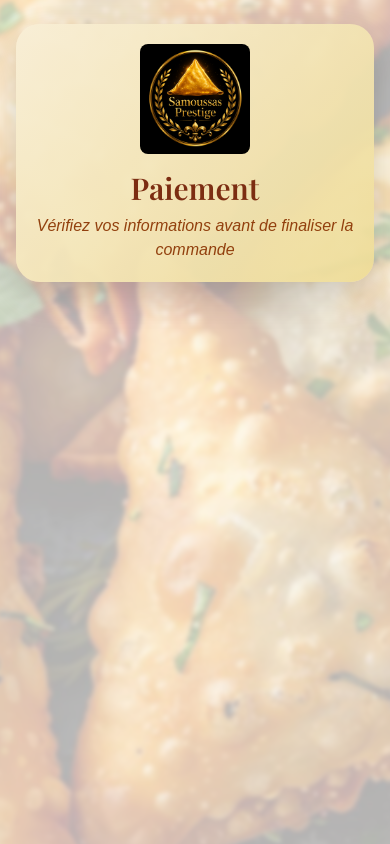
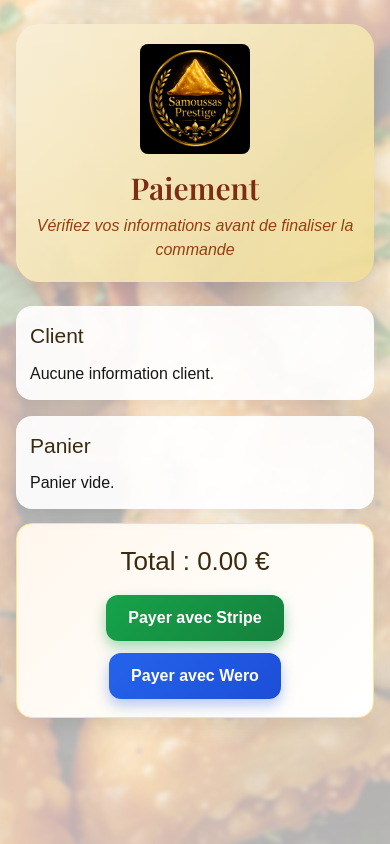
Before and after one commit to phil-mvp/supermvp-web, a Next.js app: page /paiement in a window 390 px wide. Built offline with nearby package versions, Linux system fonts and the light colour scheme.

Commit message:
responsive paiement logo mobile

```diff
--- a/app/paiement/page.tsx
+++ b/app/paiement/page.tsx
@@ -133,7 +133,7 @@ export default function PaiementPage() {
 
       {/* CONTENU */}
       <div className="relative z-10 mx-auto w-full max-w-5xl">
-        {/* HEADER CORRIGÉ */}
+        {/* HEADER PREMIUM */}
         <section
           className="mt-3 mb-6 rounded-[24px] px-4 py-5 shadow-[0_14px_35px_rgba(0,0,0,0.16)] md:px-6 md:py-6"
           style={{
@@ -142,7 +142,6 @@ export default function PaiementPage() {
           }}
         >
           <div className="grid items-center gap-4 md:grid-cols-[190px_1fr_190px]">
-
             {/* LOGO MOBILE */}
             <div className="flex justify-center md:hidden">
               <img
@@ -161,7 +160,6 @@ export default function PaiementPage() {
               />
             </div>
 
-            {/* TEXTE */}
             <div className="text-center">
               <h1
                 style={{ fontFamily: "'Playfair Display', serif" }}
@@ -183,39 +181,291 @@ export default function PaiementPage() {
                 className="w-[110px] lg:w-[120px] object-contain rounded-lg"
               />
             </div>
-
           </div>
         </section>
 
-        {/* 👉 TOUT LE RESTE DE TON CODE NE CHANGE PAS */}
+        <div className="grid gap-4 lg:grid-cols-[1fr_1.05fr]">
+          {/* CLIENT */}
+          <section
+            style={{
+              backgroundColor: "rgba(255,255,255,0.92)",
+              borderRadius: "16px",
+              padding: "14px",
+              boxShadow: "0 6px 18px rgba(0,0,0,0.08)",
+            }}
+          >
+            <h2
+              style={{
+                margin: "0 0 10px 0",
+                fontSize: "21px",
+                color: "#3a2a10",
+              }}
+            >
+              Client
+            </h2>
+
+            {client ? (
+              <div style={{ display: "grid", gap: "7px", fontSize: "15px" }}>
+                <p style={{ margin: 0 }}>
+                  <strong>Nom :</strong> {client.nom}
+                </p>
+                <p style={{ margin: 0 }}>
+                  <strong>Email :</strong> {client.email}
+                </p>
+                <p style={{ margin: 0 }}>
+                  <strong>Téléphone :</strong> {client.telephone}
+                </p>
+                <p style={{ margin: 0 }}>
+                  <strong>Adresse :</strong> {client.adresse}
+                </p>
+              </div>
+            ) : (
+              <p style={{ margin: 0 }}>Aucune information client.</p>
+            )}
+          </section>
+
+          {/* PANIER */}
+          <section
+            style={{
+              backgroundColor: "rgba(255,255,255,0.92)",
+              borderRadius: "16px",
+              padding: "14px",
+              boxShadow: "0 6px 18px rgba(0,0,0,0.08)",
+            }}
+          >
+            <h2
+              style={{
+                margin: "0 0 10px 0",
+                fontSize: "21px",
+                color: "#3a2a10",
+              }}
+            >
+              Panier
+            </h2>
+
+            {panier.length === 0 ? (
+              <p style={{ margin: 0 }}>Panier vide.</p>
+            ) : (
+              <div style={{ display: "grid", gap: "10px" }}>
+                {panier.map((produit, index) => {
+                  const quantite = produit.quantite ?? 1;
+                  const sousTotal = produit.prix * quantite;
+
+                  return (
+                    <div
+                      key={`${produit.id}-${index}`}
+                      style={{
+                        border: "1px solid #ead7a4",
+                        borderRadius: "10px",
+                        padding: "10px 12px",
+                        background: "linear-gradient(135deg, #fffdf8, #fff7ed)",
+                      }}
+                    >
+                      <p
+                        style={{
+                          margin: 0,
+                          fontWeight: "bold",
+                          fontSize: "16px",
+                          color: "#4b2e05",
+                        }}
+                      >
+                        {produit.nom}
+                      </p>
+
+                      <p style={{ margin: "5px 0 0 0", fontSize: "14px" }}>
+                        Prix : {produit.prix.toFixed(2)} € — Quantité :{" "}
+                        {quantite}
+                      </p>
+
+                      <p
+                        style={{
+                          margin: "5px 0 0 0",
+                          fontSize: "14px",
+                          fontWeight: "bold",
+                        }}
+                      >
+                        Sous-total : {sousTotal.toFixed(2)} €
+                      </p>
+                    </div>
+                  );
+                })}
+              </div>
+            )}
+          </section>
+        </div>
+
+        {/* TOTAL + BOUTONS */}
+        <div
+          style={{
+            marginTop: "14px",
+            background: "linear-gradient(135deg, #fff7ed, #ffffff)",
+            borderRadius: "16px",
+            padding: "18px 14px",
+            textAlign: "center",
+            boxShadow: "0 8px 20px rgba(0,0,0,0.08)",
+            border: "1px solid #fde68a",
+          }}
+        >
+          <h2
+            style={{
+              margin: "0 0 14px 0",
+              fontSize: "26px",
+              color: "#3a2a10",
+            }}
+          >
+            Total : {total.toFixed(2)} €
+          </h2>
+
+          <div
+            style={{
+              display: "flex",
+              justifyContent: "center",
+              gap: "12px",
+              flexWrap: "wrap",
+            }}
+          >
+            <button
+              type="button"
+              onClick={allerVersStripe}
+              disabled={chargement}
+              style={{
+                padding: "11px 22px",
+                fontSize: "16px",
+                background: "linear-gradient(135deg, #16a34a, #15803d)",
+                color: "white",
+                border: "none",
+                borderRadius: "12px",
+                cursor: chargement ? "not-allowed" : "pointer",
+                opacity: chargement ? 0.7 : 1,
+                fontWeight: "bold",
+                boxShadow: "0 6px 14px rgba(22,163,74,0.4)",
+              }}
+            >
+              {chargement ? "Redirection..." : "Payer avec Stripe"}
+            </button>
+
+            <button
+              type="button"
+              onClick={() => setShowWero(true)}
+              style={{
+                padding: "11px 22px",
+                fontSize: "16px",
+                background: "linear-gradient(135deg, #2563eb, #1d4ed8)",
+                color: "white",
+                border: "none",
+                borderRadius: "12px",
+                cursor: "pointer",
+                fontWeight: "bold",
+                boxShadow: "0 6px 14px rgba(37,99,235,0.35)",
+              }}
+            >
+              Payer avec Wero
+            </button>
+          </div>
+        </div>
       </div>
 
-      {/* POPUP WERO (inchangée) */}
+      {/* POPUP WERO CENTRÉE */}
       {showWero && (
-        <div style={{ position: "fixed", inset: 0, backgroundColor: "rgba(0,0,0,0.45)", display: "flex", alignItems: "center", justifyContent: "center", zIndex: 50, padding: "20px" }}>
-          <div style={{ width: "100%", maxWidth: "460px", background: "white", borderRadius: "18px", padding: "24px", boxShadow: "0 20px 50px rgba(0,0,0,0.25)", textAlign: "center" }}>
-            <h2 style={{ margin: "0 0 10px 0", color: "#1d4ed8", fontSize: "24px" }}>
+        <div
+          style={{
+            position: "fixed",
+            inset: 0,
+            backgroundColor: "rgba(0,0,0,0.45)",
+            display: "flex",
+            alignItems: "center",
+            justifyContent: "center",
+            zIndex: 50,
+            padding: "20px",
+          }}
+        >
+          <div
+            style={{
+              width: "100%",
+              maxWidth: "460px",
+              background: "white",
+              borderRadius: "18px",
+              padding: "24px",
+              boxShadow: "0 20px 50px rgba(0,0,0,0.25)",
+              textAlign: "center",
+            }}
+          >
+            <h2
+              style={{
+                margin: "0 0 10px 0",
+                color: "#1d4ed8",
+                fontSize: "24px",
+              }}
+            >
               Paiement Wero
             </h2>
 
-            <p style={{ margin: "0 0 8px 0", fontSize: "15px", color: "#374151" }}>
+            <p
+              style={{
+                margin: "0 0 8px 0",
+                fontSize: "15px",
+                color: "#374151",
+              }}
+            >
               Envoyez <strong>{total.toFixed(2)} €</strong> au numéro :
             </p>
 
-            <p style={{ margin: "0 0 14px 0", fontSize: "22px", fontWeight: "bold", color: "#0f172a" }}>
+            <p
+              style={{
+                margin: "0 0 14px 0",
+                fontSize: "22px",
+                fontWeight: "bold",
+                color: "#0f172a",
+              }}
+            >
               07 66 08 97 75
             </p>
 
-            <p style={{ margin: "0 0 18px 0", fontSize: "14px", color: "#6b7280" }}>
+            <p
+              style={{
+                margin: "0 0 18px 0",
+                fontSize: "14px",
+                color: "#6b7280",
+              }}
+            >
               Merci d’indiquer votre nom lors du paiement.
             </p>
 
-            <div style={{ display: "flex", justifyContent: "center", gap: "12px", flexWrap: "wrap" }}>
-              <button onClick={onPaiementWeroEffectue} style={{ padding: "11px 18px", background: "#16a34a", color: "white", borderRadius: "10px", border: "none", cursor: "pointer", fontWeight: "bold" }}>
+            <div
+              style={{
+                display: "flex",
+                justifyContent: "center",
+                gap: "12px",
+                flexWrap: "wrap",
+              }}
+            >
+              <button
+                onClick={onPaiementWeroEffectue}
+                style={{
+                  padding: "11px 18px",
+                  background: "#16a34a",
+                  color: "white",
+                  borderRadius: "10px",
+                  border: "none",
+                  cursor: "pointer",
+                  fontWeight: "bold",
+                }}
+              >
                 Paiement effectué
               </button>
 
-              <button onClick={onAnnulerWero} style={{ padding: "11px 18px", background: "#ef4444", color: "white", borderRadius: "10px", border: "none", cursor: "pointer", fontWeight: "bold" }}>
+              <button
+                onClick={onAnnulerWero}
+                style={{
+                  padding: "11px 18px",
+                  background: "#ef4444",
+                  color: "white",
+                  borderRadius: "10px",
+                  border: "none",
+                  cursor: "pointer",
+                  fontWeight: "bold",
+                }}
+              >
                 Annuler
               </button>
             </div>
```
